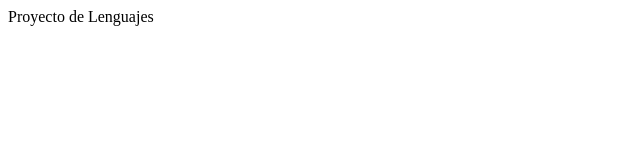
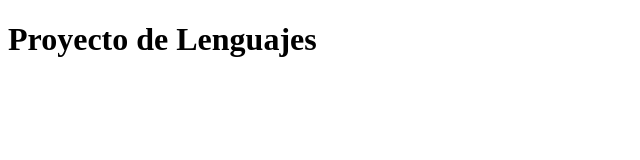
Before and after one commit to BHMauricio/Lenguajes-HernandezPatricio, a plain HTML site: page index.html in a window 1280 px wide. Shown: the whole page, without its empty margins (0-640 px from the left). Drawn offline with Linux system fonts and the light colour scheme.

Commit message:
Mi primer proyecto subido a Github

```diff
--- a/index.html
+++ b/index.html
@@ -11,6 +11,6 @@ and open the template in the editor.
         <meta name="viewport" content="width=device-width, initial-scale=1.0">
     </head>
     <body>
-        <div>Proyecto de Lenguajes</div>
+        <h1>Proyecto de Lenguajes</h1>
     </body>
 </html>
```
